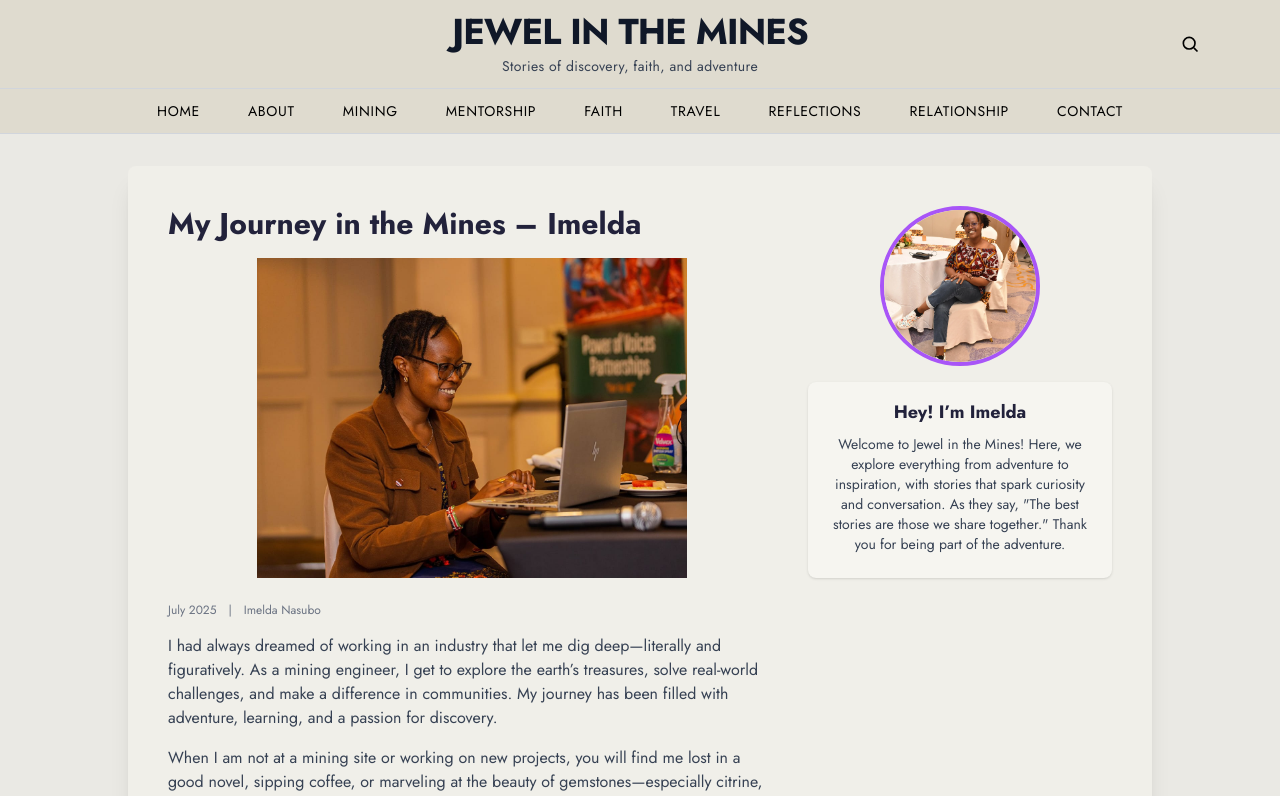
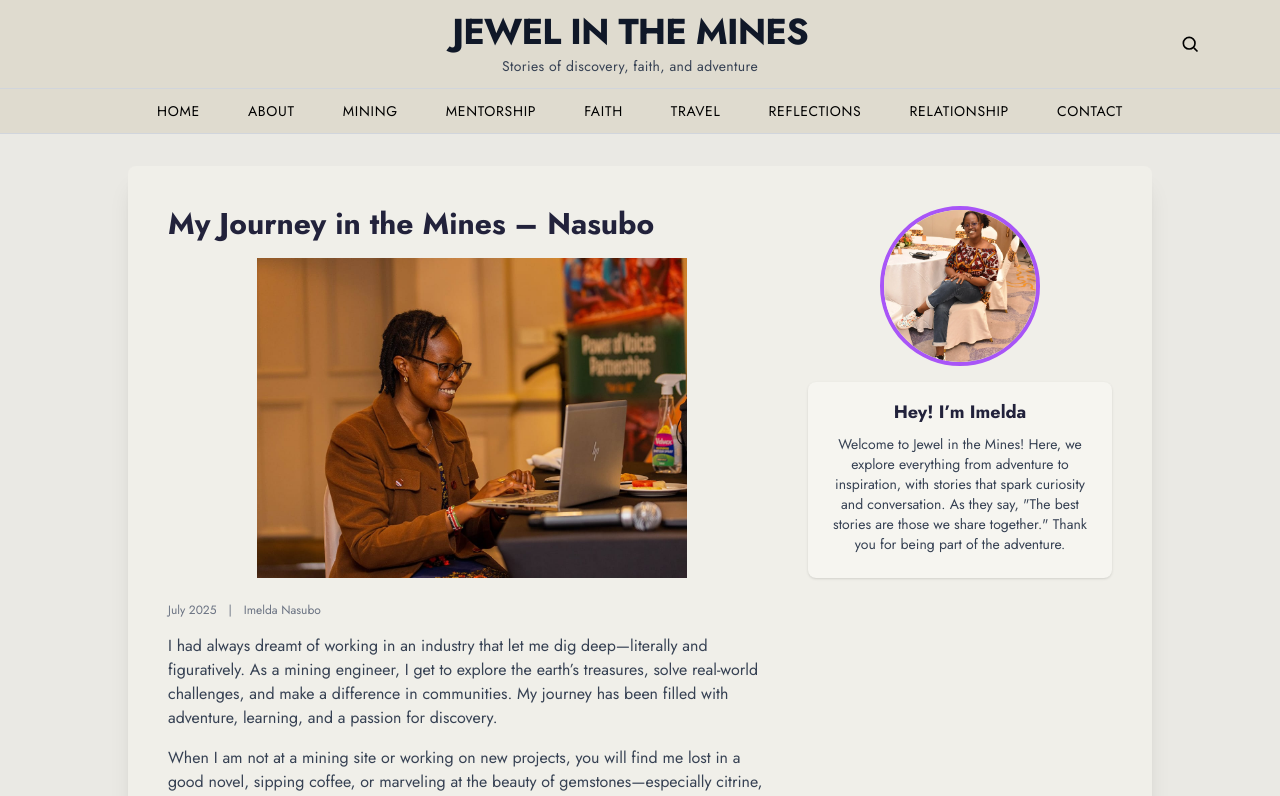
Before and after one commit to aineahmarabi/jewelinthemine, a Next.js app: page /about in a window 1280 px wide. Shown: the top 796 px of the page. Built offline with nearby package versions, Linux system fonts and the light colour scheme.

Commit message:
Grammatical changes

```diff
--- a/src/app/about/page.tsx
+++ b/src/app/about/page.tsx
@@ -10,7 +10,7 @@ export default function AboutPage() {
         {/* Left: Main Image */}
         <div className="md:w-2/3 w-full flex flex-col">
           <h1 className="text-2xl md:text-3xl font-bold text-[#22223B] mb-4">
-            My Journey in the Mines – Imelda
+            My Journey in the Mines – Nasubo
           </h1>
           <div className="w-full h-64 md:h-80 relative mb-6 rounded-lg overflow-hidden">
             <Image
@@ -27,7 +27,7 @@ export default function AboutPage() {
             <span>Imelda Nasubo</span>
           </div>
           <p className="text-base text-gray-700 mb-4">
-            I had always dreamed of working in an industry that let me dig deep—literally and figuratively. As a mining engineer, I get to explore the earth’s treasures, solve real-world challenges, and make a difference in communities. My journey has been filled with adventure, learning, and a passion for discovery.
+            I had always dreamt of working in an industry that let me dig deep—literally and figuratively. As a mining engineer, I get to explore the earth’s treasures, solve real-world challenges, and make a difference in communities. My journey has been filled with adventure, learning, and a passion for discovery.
           </p>
           <p className="text-base text-gray-700 mb-4">
             When I am not at a mining site or working on new projects, you will find me lost in a good novel, sipping coffee, or marveling at the beauty of gemstones—especially citrine, my birthstone. I believe every stone, like every person, has a unique story to tell.
```
